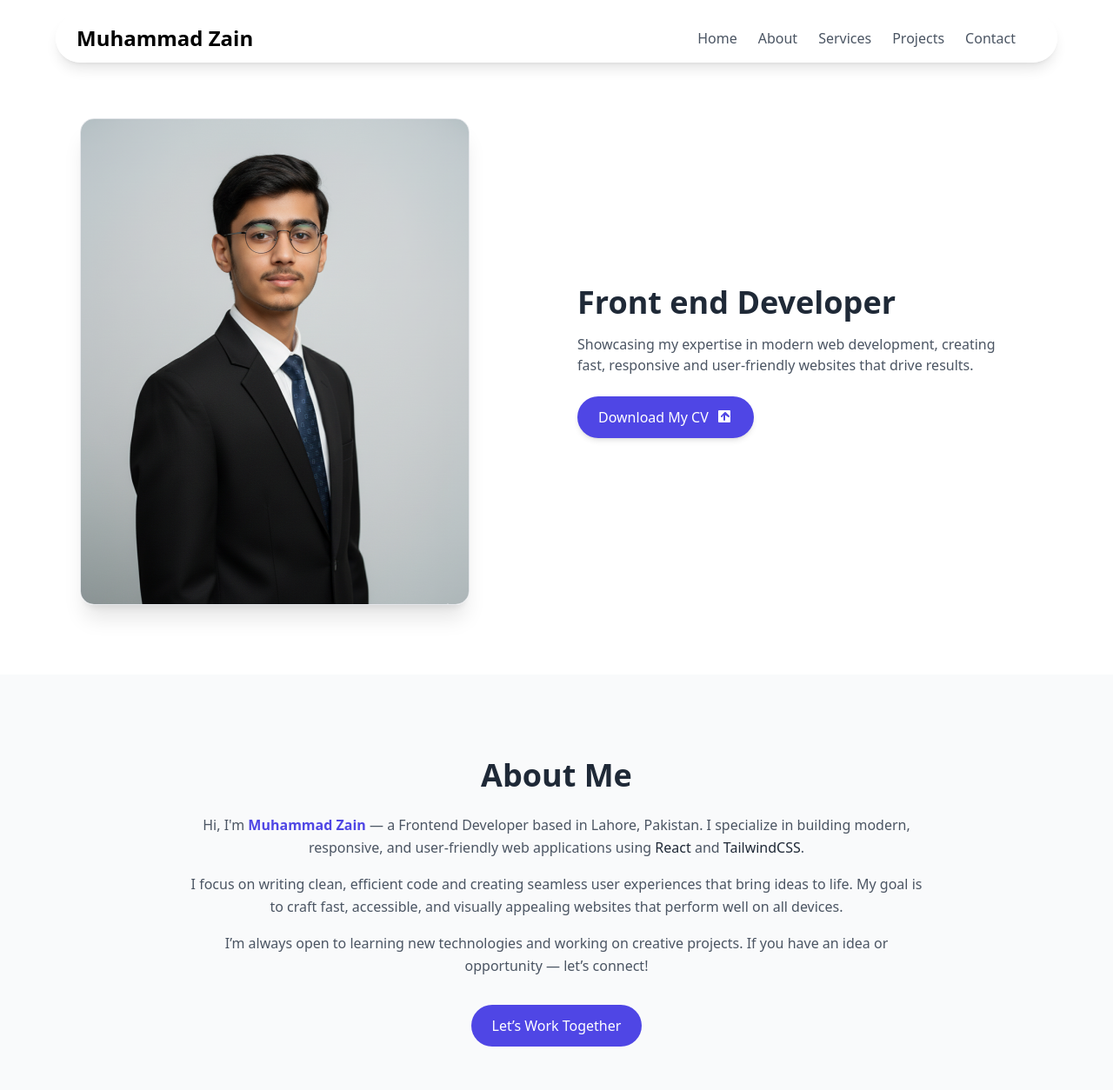
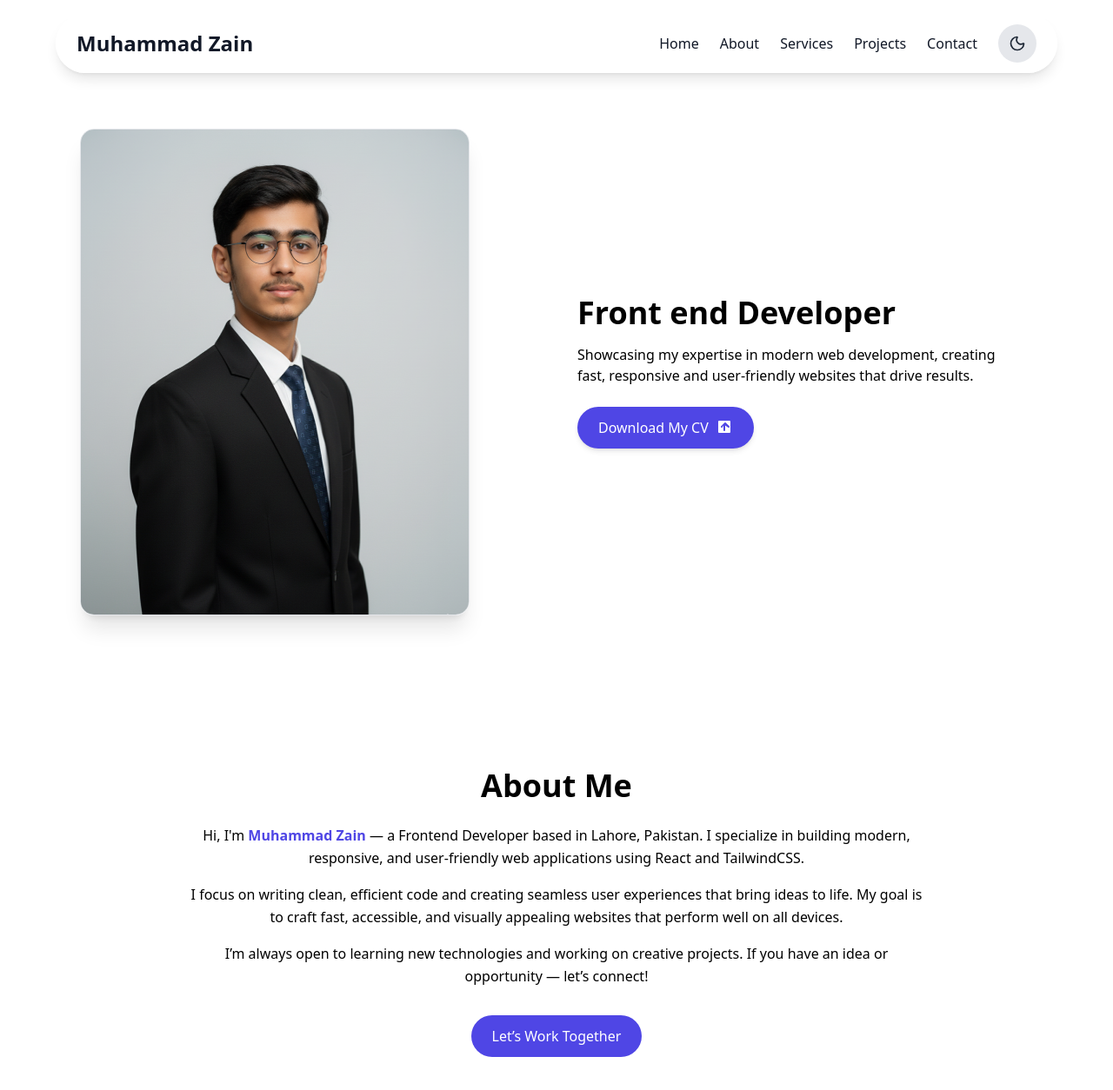
Before and after one commit to zainsajjad903/Portfoloi, a React (Create React App) app: page / in a window 1280 px wide. Shown: the top 1254 px of the page at 87% size. Built offline with nearby package versions, Linux system fonts and the light colour scheme.

Commit message:
dark mode updated

```diff
--- a/src/App.js
+++ b/src/App.js
@@ -26,7 +26,7 @@ function App() {
 
   return (
     <>
-      {/* <Preloader /> */}
+      <div className="bg-white text-black dark:bg-gray-900 dark:text-white min-h-screen transition-colors duration-500">
         <Navbar />
 
         <section id="hero-section">
@@ -49,6 +49,7 @@ function App() {
           <ContactSection />
         </section>
         <Footer />
+      </div>
     </>
   );
 }
--- a/src/components/Aboutme.js
+++ b/src/components/Aboutme.js
@@ -3,25 +3,25 @@ import React from "react";
 const Aboutme = () => {
   return (
     <div>
-      <section id="about" className="py-24 bg-gray-50 text-center">
+      <section id="about" className="py-24 text-center">
         <div className="max-w-4xl mx-auto px-6">
-          <h2 className="text-4xl font-bold text-gray-800 mb-6">About Me</h2>
-          <p className="text-gray-600 leading-relaxed mb-4">
+          <h2 className="text-4xl font-bold  mb-6">About Me</h2>
+          <p className=" leading-relaxed mb-4">
             Hi, I'm{" "}
             <span className="font-semibold text-indigo-600">Muhammad Zain</span>{" "}
             — a Frontend Developer based in Lahore, Pakistan. I specialize in
             building modern, responsive, and user-friendly web applications
             using
-            <span className="font-medium text-gray-800"> React </span> and
-            <span className="font-medium text-gray-800"> TailwindCSS</span>.
+            <span className="font-medium "> React </span> and
+            <span className="font-medium "> TailwindCSS</span>.
           </p>
-          <p className="text-gray-600 leading-relaxed mb-4">
+          <p className=" leading-relaxed mb-4">
             I focus on writing clean, efficient code and creating seamless user
             experiences that bring ideas to life. My goal is to craft fast,
             accessible, and visually appealing websites that perform well on all
             devices.
           </p>
-          <p className="text-gray-600 leading-relaxed">
+          <p className=" leading-relaxed">
             I’m always open to learning new technologies and working on creative
             projects. If you have an idea or opportunity — let’s connect!
           </p>
--- a/src/components/ContactSection.js
+++ b/src/components/ContactSection.js
@@ -22,7 +22,7 @@ const ContactItem = ({ icon, title, content }) => (
       <img src={icon} alt="" className="w-10 h-10" />
       <h3>{title}</h3>
     </div>
-    <p className="text-gray-700 mt-2">{content}</p>
+    <p className=" mt-2">{content}</p>
   </div>
 );
 
@@ -99,9 +99,9 @@ const ContactUsForm = () => {
 
   return (
     <div className="container mx-auto flex justify-center items-center p-6 md:p-12">
-      <div className="bg-[#F4F7FA] px-6 md:px-12 py-10 max-w-[1250px] w-full rounded-2xl">
+      <div className=" px-6 md:px-12 py-10 max-w-[1250px] w-full rounded-2xl">
         {/* Heading */}
-        <section className="text-center text-gray-900" data-aos="fade-up">
+        <section className="text-center" data-aos="fade-up">
           <h1 className="text-4xl md:text-6xl font-bold">Contact us</h1>
           <p className="mt-6 md:mt-10 text-lg md:text-xl max-w-[650px] mx-auto">
             “Have a project idea or want to collaborate? Feel free to reach
@@ -122,7 +122,7 @@ const ContactUsForm = () => {
         </section>
 
         {/* Form */}
-        <section className="flex flex-col p-6 md:p-10 bg-white rounded-xl shadow-xl">
+        <section className="flex flex-col p-6 md:p-10 rounded-xl shadow-xl">
           <form
             ref={formRef}
             onSubmit={handleSubmit}
--- a/src/components/HeroSection.js
+++ b/src/components/HeroSection.js
@@ -2,7 +2,7 @@ const HeroSection = () => {
   return (
     <>
       <div
-        className="max-w-screen-xl mx-auto px-4 py-20 text-gray-600 md:flex md:items-center md:gap-12"
+        className="max-w-screen-xl mx-auto px-4 py-20  md:flex md:items-center md:gap-12"
         data-aos="fade-up"
       >
         {/* Image - Mobile top */}
@@ -32,7 +32,7 @@ const HeroSection = () => {
 
         {/* RIGHT: Text */}
         <div className="flex-1 text-center md:text-left">
-          <h1 className="text-2xl md:text-4xl font-bold text-gray-800 whitespace-nowrap">
+          <h1 className="text-2xl md:text-4xl font-bold  whitespace-nowrap">
             Front end Developer
           </h1>
           <p className="mt-4 max-w-lg mx-auto md:mx-0">
--- a/src/components/Navbar.js
+++ b/src/components/Navbar.js
@@ -1,23 +1,34 @@
-import { useState } from "react";
+import { useState, useEffect } from "react";
+import { Sun, Moon } from "lucide-react";
 
 const Navbar = () => {
   const [state, setState] = useState(false);
+  const [theme, setTheme] = useState(localStorage.getItem("theme") || "light");
 
   const navigation = [
     { title: "Home", path: "#hero-section" },
     { title: "About", path: "#aboutme-section" },
     { title: "Services", path: "#skills-section" },
-
     { title: "Projects", path: "#projects-section" },
     { title: "Contact", path: "#contact-section" },
   ];
 
+  // 🔄 Theme logic
+  useEffect(() => {
+    if (theme === "dark") {
+      document.documentElement.classList.add("dark");
+    } else {
+      document.documentElement.classList.remove("dark");
+    }
+    localStorage.setItem("theme", theme);
+  }, [theme]);
+
   return (
     <header className="sticky top-4 z-50">
       <nav className="flex items-center justify-between bg-white/90 backdrop-blur-md shadow-lg rounded-full px-6 py-3 mx-auto max-w-6xl">
-        <h1 className="text-2xl font-bold">Muhammad Zain</h1>
+        <h1 className="text-2xl font-bold text-gray-900 ">Muhammad Zain</h1>
 
-        {/* Mobile button */}
+        {/* 📱 Mobile Menu Toggle */}
         <button
           className="text-gray-700 outline-none md:hidden"
           onClick={() => setState(!state)}
@@ -55,7 +66,7 @@ const Navbar = () => {
           )}
         </button>
 
-        {/* Menu */}
+        {/* 🌍 Navigation Links */}
         <ul
           className={`flex-1 justify-end items-center space-y-4 md:space-y-0 md:flex md:space-x-6 ${
             state
@@ -67,22 +78,21 @@ const Navbar = () => {
             <li key={idx}>
               <a
                 href={item.path}
-                className="text-gray-600 hover:text-indigo-600 font-medium transition"
-                onClick={() => setState(false)} // mobile menu close on click
+                className="text-gray-900 hover:text-indigo-600 font-medium transition"
+                onClick={() => setState(false)}
               >
                 {item.title}
               </a>
             </li>
           ))}
-          <li>
-            {/* <a
-              href="#signin"
-              className="py-2 px-5 bg-indigo-600 text-white rounded-full shadow-md hover:bg-indigo-700 transition"
-              onClick={() => setState(false)}
-            >
-              Sign In
-            </a> */}
-          </li>
+          {/* 🌗 Theme Toggle Button */}
+          <button
+            onClick={() => setTheme(theme === "dark" ? "light" : "dark")}
+            className="p-3 rounded-full bg-gray-200 dark:bg-gray-700 text-gray-800 dark:text-yellow-300 transition-all hover:scale-110"
+            title="Toggle Theme"
+          >
+            {theme === "dark" ? <Sun size={20} /> : <Moon size={20} />}
+          </button>
         </ul>
       </nav>
     </header>
--- a/src/components/Progress.js
+++ b/src/components/Progress.js
@@ -7,9 +7,9 @@ const ProgressSection = () => {
   ];
 
   return (
-    <section className="py-16 bg-white" data-aos="fade-up">
+    <section className="py-16" data-aos="fade-up">
       <div className="max-w-screen-xl mx-auto px-4 text-center">
-        <h2 className="text-3xl font-bold text-gray-800 mb-12">Progress</h2>
+        <h2 className="text-3xl font-bold  mb-12">Progress</h2>
         <div className="grid grid-cols-2 md:grid-cols-4 gap-8 place-items-center">
           {skills.map((skill, idx) => (
             <div key={idx} className="flex flex-col items-center">
@@ -40,13 +40,11 @@ const ProgressSection = () => {
                     cy="64"
                   />
                 </svg>
-                <span className="absolute inset-0 flex items-center justify-center text-xl font-bold text-gray-700">
+                <span className="absolute inset-0 flex items-center justify-center text-xl font-bold">
                   {skill.percent}%
                 </span>
               </div>
-              <p className="mt-4 text-lg font-medium text-gray-700">
-                {skill.title}
-              </p>
+              <p className="mt-4 text-lg font-medium">{skill.title}</p>
             </div>
           ))}
         </div>
--- a/src/components/Projects.js
+++ b/src/components/Projects.js
@@ -55,13 +55,11 @@ const ProjectsSection = () => {
   };
 
   return (
-    <section className="py-16 bg-gray-50" data-aos="fade-up">
+    <section className="py-16" data-aos="fade-up">
       <div className="max-w-screen-xl mx-auto px-4">
         {/* Heading */}
-        <h2 className="text-4xl font-bold text-center text-gray-800">
-          My Works
-        </h2>
-        <p className="text-center text-gray-600 mt-4 max-w-2xl mx-auto">
+        <h2 className="text-4xl font-bold text-center ">My Works</h2>
+        <p className="text-center mt-4 max-w-2xl mx-auto">
           A showcase of some of my projects demonstrating my skills in MERN
           stack and web development.
         </p>
--- a/src/components/Skills.js
+++ b/src/components/Skills.js
@@ -41,9 +41,9 @@ const About = () => {
 
   return (
     <section className="py-14" data-aos="fade-up">
-      <div className="max-w-screen-xl mx-auto px-4 text-center text-gray-600 md:px-8">
+      <div className="max-w-screen-xl mx-auto px-4 text-center md:px-8">
         <div className="max-w-2xl mx-auto">
-          <h3 className="text-gray-800 text-3xl font-semibold sm:text-4xl">
+          <h3 className=" text-3xl font-semibold sm:text-4xl">
             What I Do Best
           </h3>
           <p className="mt-3">
@@ -59,9 +59,7 @@ const About = () => {
                 <div className="w-14 h-14 mx-auto bg-indigo-50 text-indigo-600 rounded-full flex items-center justify-center gap-1">
                   {item.icon} {item.icon2}
                 </div>
-                <h4 className="text-lg text-gray-800 font-semibold">
-                  {item.title}
-                </h4>
+                <h4 className="text-lg font-semibold">{item.title}</h4>
                 <p>{item.desc}</p>
               </li>
             ))}
--- a/src/components/Testominals.js
+++ b/src/components/Testominals.js
@@ -15,7 +15,7 @@ const Testimonials = () => {
 
   return (
     <>
-      <section className="py-14 bg-gray-50" data-aos="fade-up">
+      <section className="py-14" data-aos="fade-up">
         <div className="max-w-screen-xl mx-auto px-4 md:px-8">
           <div className="max-w-3xl mx-auto text-center">
             <h1 className="text-3xl font-bold mb-8">Testimonials</h1>
@@ -28,7 +28,7 @@ const Testimonials = () => {
                   <li key={idx}>
                     <figure>
                       <blockquote>
-                        <p className="text-gray-600 text-1xl font-semibold sm:text-2xl">
+                        <p className=" text-1xl font-semibold sm:text-2xl">
                           “{item.quote}“
                         </p>
                       </blockquote>
@@ -39,10 +39,10 @@ const Testimonials = () => {
                           alt={item.name}
                         />
                         <div className="mt-3">
-                          <span className="block text-gray-800 font-semibold">
+                          <span className="block  font-semibold">
                             {item.name}
                           </span>
-                          <span className="block text-gray-600 text-sm mt-0.5">
+                          <span className="block  text-sm mt-0.5">
                             {item.title}
                           </span>
                         </div>
--- a/tailwind.config.js
+++ b/tailwind.config.js
@@ -1,5 +1,6 @@
 /** @type {import('tailwindcss').Config} */
 module.exports = {
+  darkMode: "class",
   content: ["./src/**/*.{js,jsx,ts,tsx}"],
   theme: {
     extend: {},
```
Also changed, not shown: src/components/Footer.js (+4 -4 lines). Lines whose indentation alone changed are shown as unchanged.
